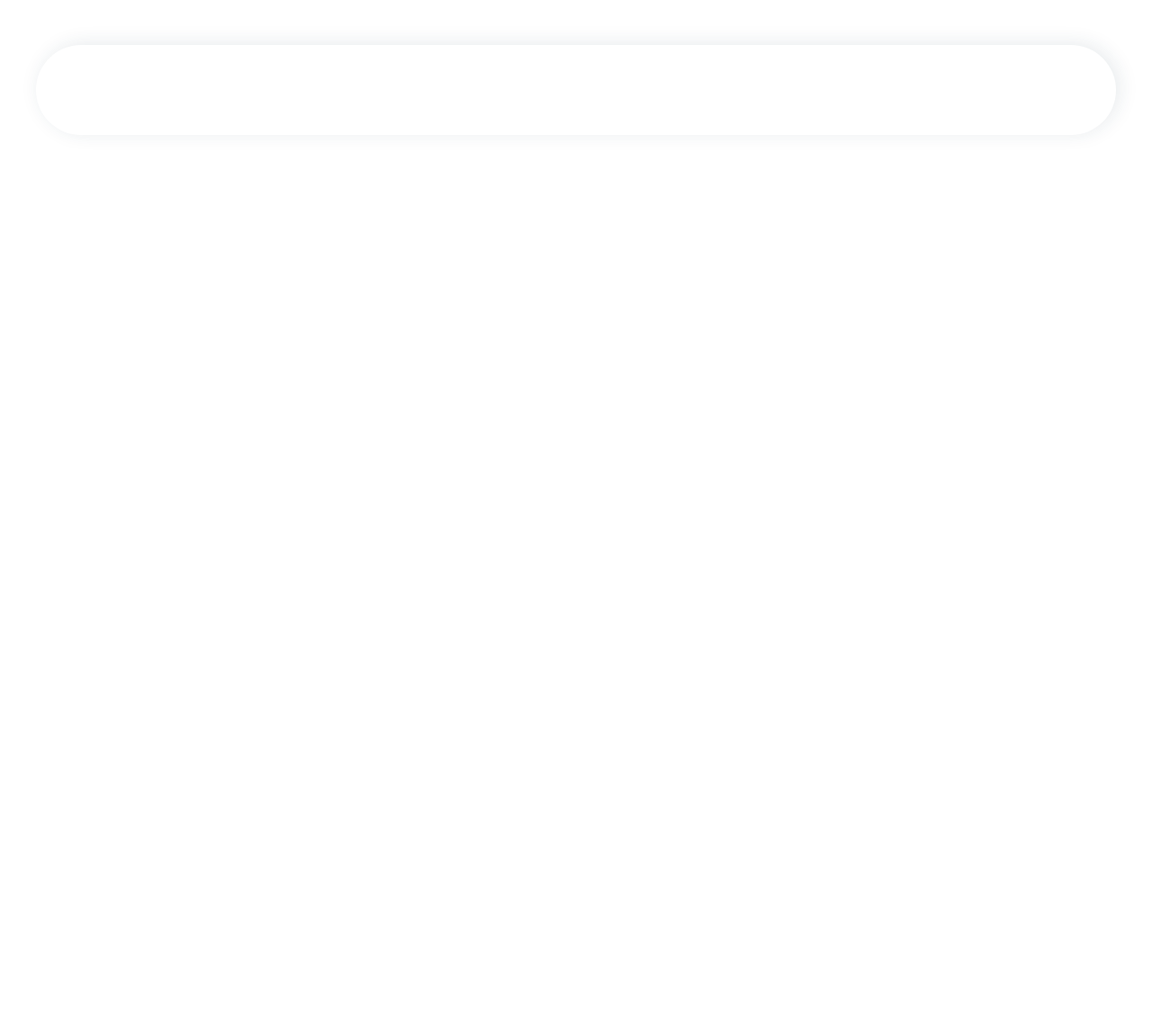
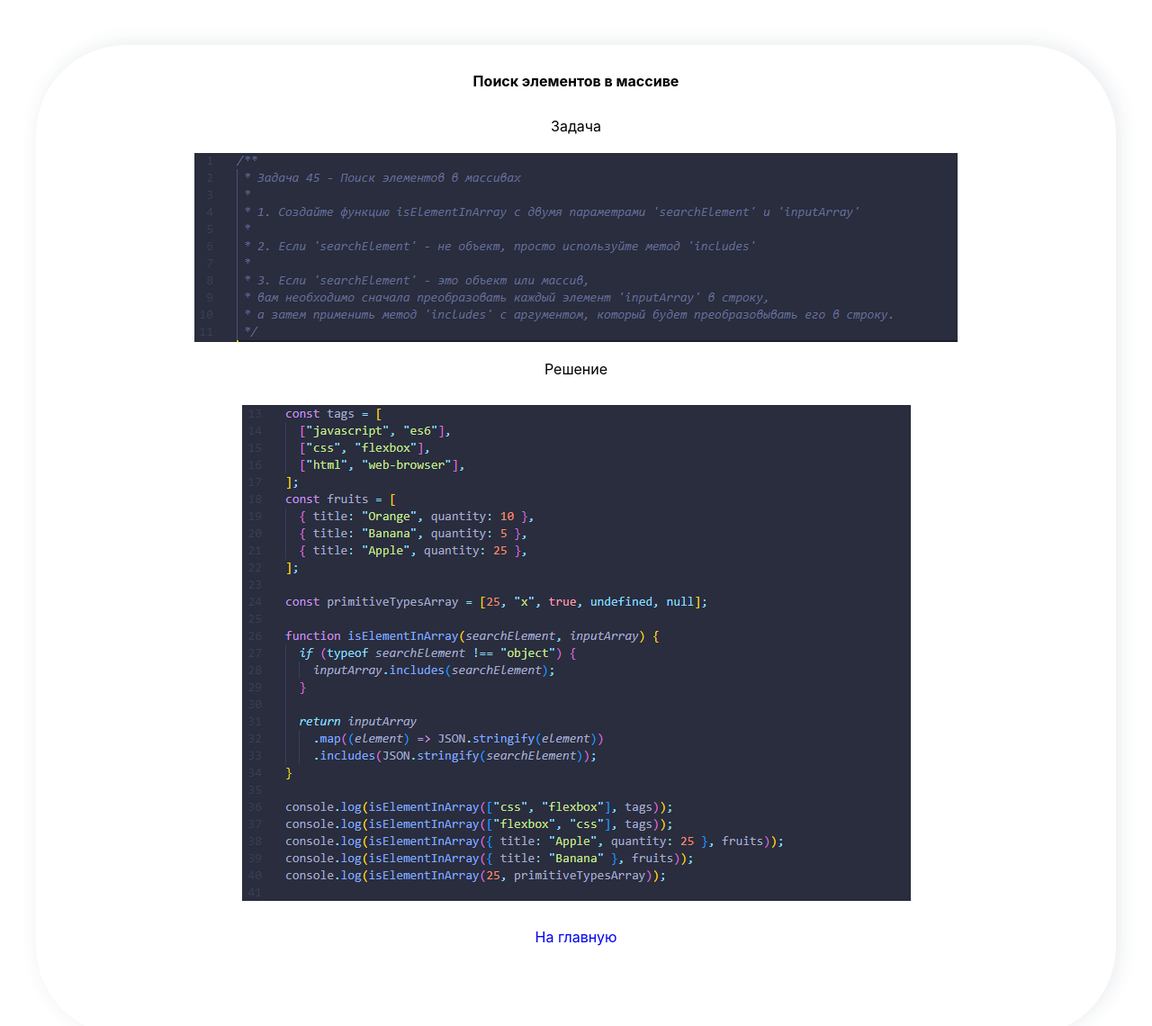
Before and after one commit to R1msk1y/Bogdan_Stas4uk_javaScript_myPractice, a React (Create React App) app: page /task_45 in a window 1280 px wide. Before the commit this address had no page. Shown: the top 1140 px of the page at 90% size. Before the commit the page ends 800 px from the top, so only its background shows below. Built offline with nearby package versions, Linux system fonts and the light colour scheme.

Commit message:
добавил задачу 45

```diff
--- a/src/App.js
+++ b/src/App.js
@@ -12,6 +12,7 @@ import Task_40 from "./pages/Task_40";
 import Task_41 from "./pages/Task_41";
 import Task_43 from "./pages/Task_43";
 import Task_44 from "./pages/Task_44";
+import Task_45 from "./pages/Task_45";
 
 function App() {
   return (
@@ -29,6 +30,7 @@ function App() {
           <Route path="task_41" element={<Task_41 />} />
           <Route path="task_43" element={<Task_43 />} />
           <Route path="task_44" element={<Task_44 />} />
+          <Route path="task_45" element={<Task_45 />} />
         </Routes>
       </div>
     </div>
--- a/src/components/TaskList/TaskList.jsx
+++ b/src/components/TaskList/TaskList.jsx
@@ -16,6 +16,7 @@ const TaskList = () => {
       <Link to="task_44">
         Задача 44. Поиск элементов примитивных типов в массиве
       </Link>
+      <Link to="task_45">Задача 45. Поиск элементов в массивах</Link>
     </div>
   );
 };
--- /dev/null
+++ b/src/pages/Task_45.jsx
@@ -0,0 +1,24 @@
+import { Link } from "react-router-dom";
+import condition_task45 from "./../img/tasks/condition_task45.png";
+import solution_task45 from "./../img/tasks/solution_task45.png";
+const Task_45 = () => {
+  return (
+    <div>
+      <div className="task">
+        <h2 className="task__mainTitle">Поиск элементов в массиве</h2>
+        <h2 className="task__title">Задача</h2>
+        <div className="task__imgBox">
+          <img className="task__img" src={condition_task45} alt="" />
+        </div>
+        <div className="task__imgBox">
+          <h2 className="solution__title">Решение</h2>
+          <img className="task__img" src={solution_task45} alt="" />
+        </div>
+        <Link className="task__btn" to="/">
+          На главную
+        </Link>
+      </div>
+    </div>
+  );
+};
+export default Task_45;
```
Also changed, not shown: src/img/tasks/condition_task45.png (added), src/img/tasks/solution_task45.png (added).
